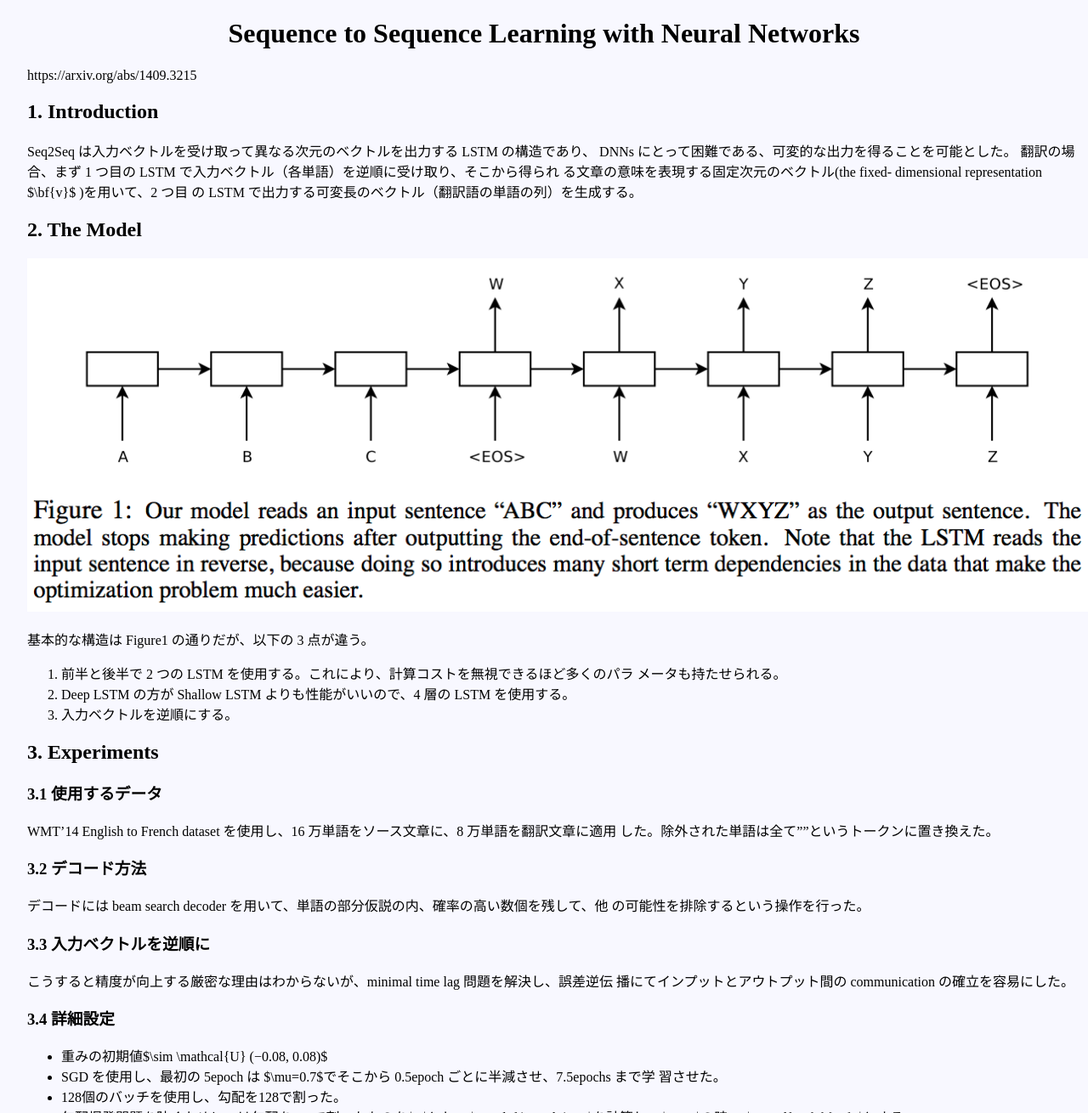
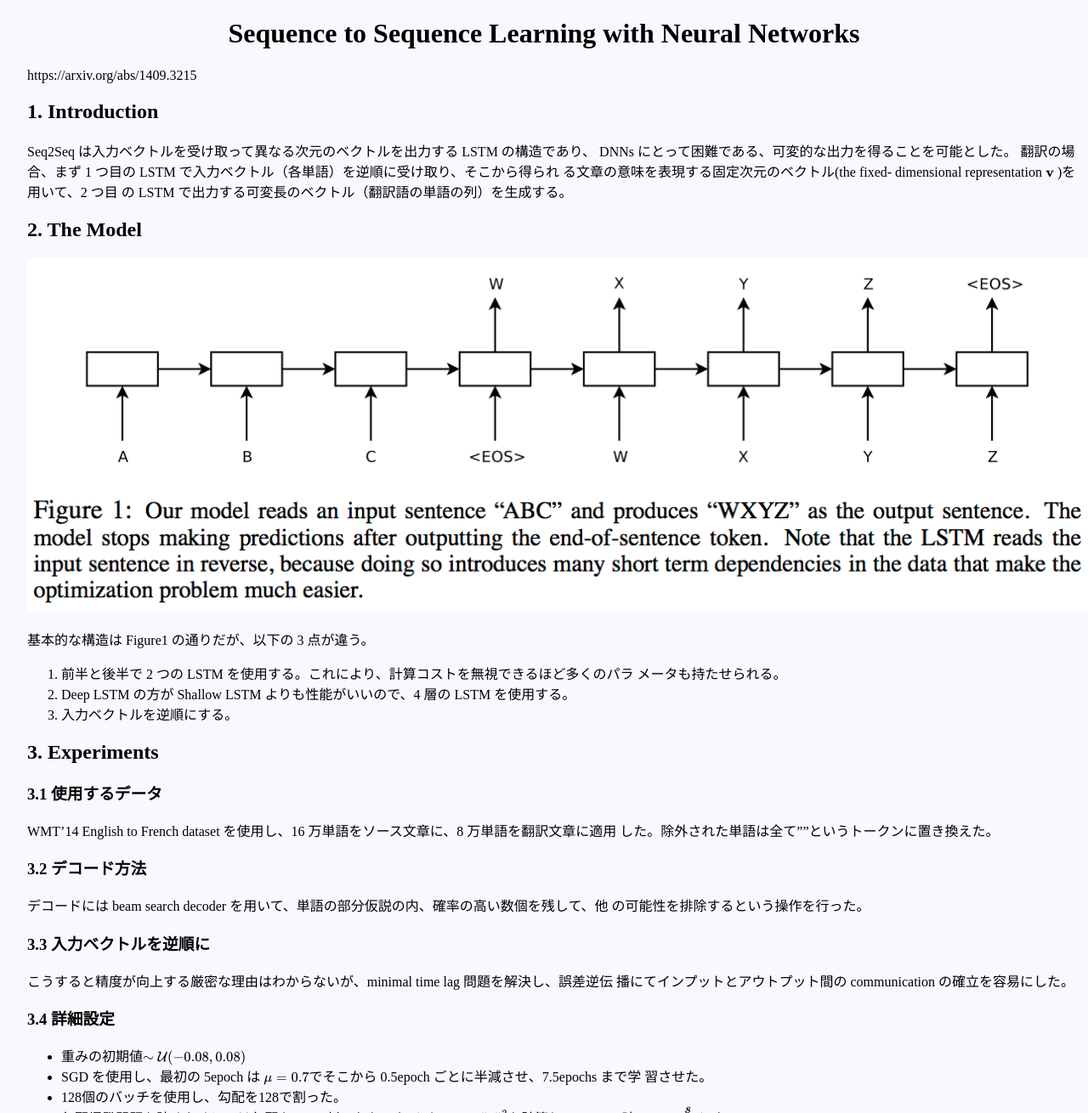
Before and after one commit to HUITCLUB/HUITCLUB.github.io, a Jekyll site: the page built from _posts/2018-02-27-Seq2Seq.md, in a window 1280 px wide and 1400 px high, scrolled down 414 px, cut to the strip 90-1400 px from the top of the window. Shown: the whole strip at 85% size. Built offline with Jekyll 4.4.1, drawn with Linux system fonts in a browser that asks for light colours; formulas are drawn with MathJax 3; some of the changed text lies outside the part shown.

Commit message:
edit Seq2Seq

```diff
--- a/_posts/2018-02-27-Seq2Seq.md
+++ b/_posts/2018-02-27-Seq2Seq.md
@@ -9,7 +9,7 @@ https://arxiv.org/abs/1409.3215
 Seq2Seq は入力ベクトルを受け取って異なる次元のベクトルを出力する LSTM の構造であり、
 DNNs にとって困難である、可変的な出力を得ることを可能とした。
 翻訳の場合、まず 1 つ目の LSTM で入力ベクトル（各単語）を逆順に受け取り、そこから得られ
-る文章の意味を表現する固定次元のベクトル(the fixed- dimensional representation $\bf{v}$ )を用いて、2 つ目
+る文章の意味を表現する固定次元のベクトル(the fixed- dimensional representation $$\bf{v}$$ )を用いて、2 つ目
 の LSTM で出力する可変長のベクトル（翻訳語の単語の列）を生成する。
 
 ## 2. The Model
@@ -37,11 +37,11 @@ WMT’14 English to French dataset を使用し、16 万単語をソース文章
 播にてインプットとアウトプット間の communication の確立を容易にした。
 
 ### 3.4 詳細設定
-- 重みの初期値$\sim \mathcal{U} (−0.08, 0.08)$
-- SGD を使用し、最初の 5epoch は $\mu=0.7$でそこから 0.5epoch ごとに半減させ、7.5epochs まで学
+- 重みの初期値$$\sim \mathcal{U} (−0.08, 0.08)$$
+- SGD を使用し、最初の 5epoch は $$\mu=0.7$$でそこから 0.5epoch ごとに半減させ、7.5epochs まで学
 習させた。
 - 128個のバッチを使用し、勾配を128で割った。
-- 勾配爆発問題を防ぐために、は勾配を128で割ったものを$g$とし、$ s = \left\| g\right\| ^2 $を計算し、$s > 5$の時、 $ g = \dfrac{s}{5g} $とする。
+- 勾配爆発問題を防ぐために、は勾配を128で割ったものを$$g$$とし、$$ s = \left\| g\right\| ^2 $$を計算し、$$s > 5$$の時、 $$ g = \dfrac{s}{5g} $$とする。
 
 $$
 \begin{align*}
```
